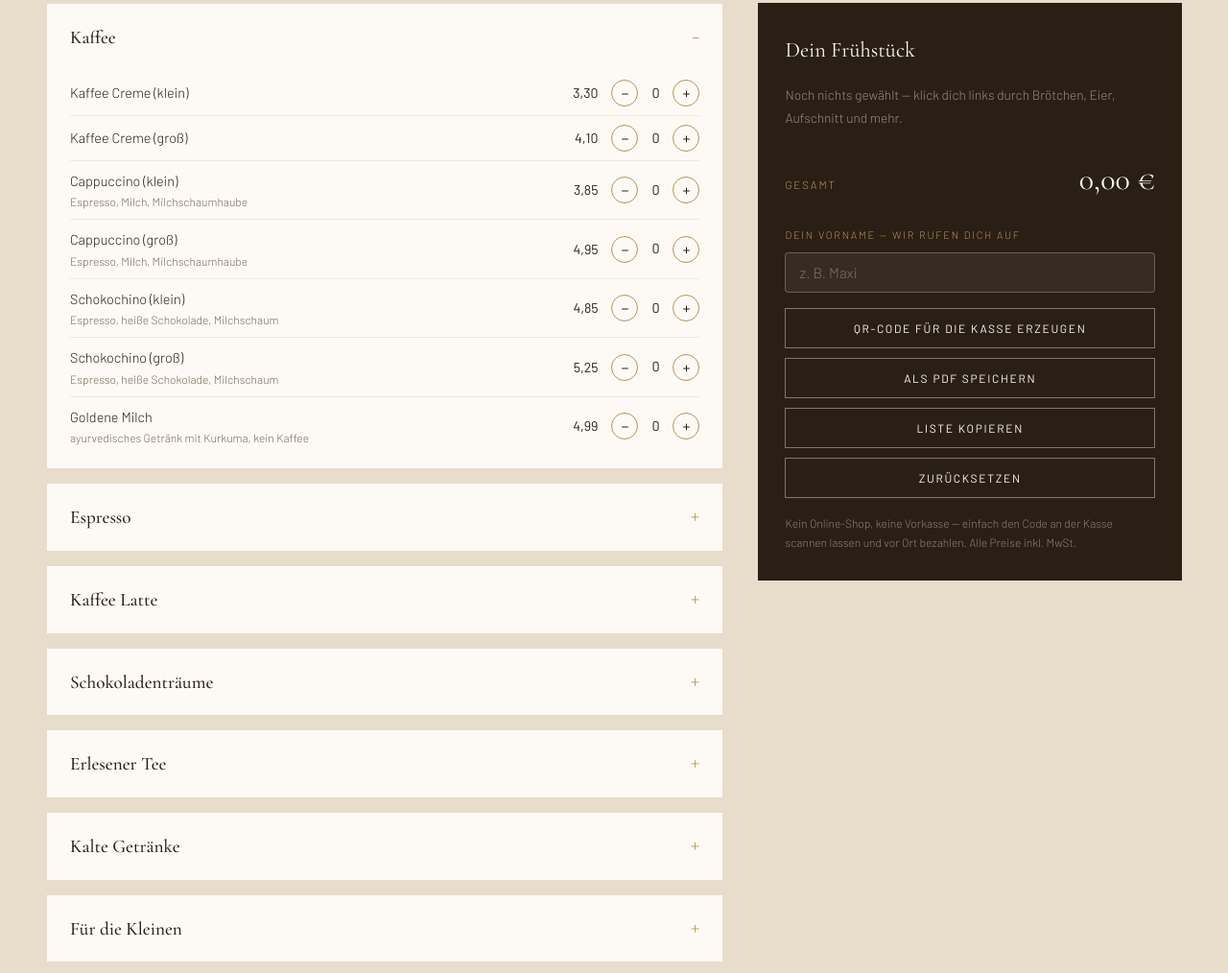
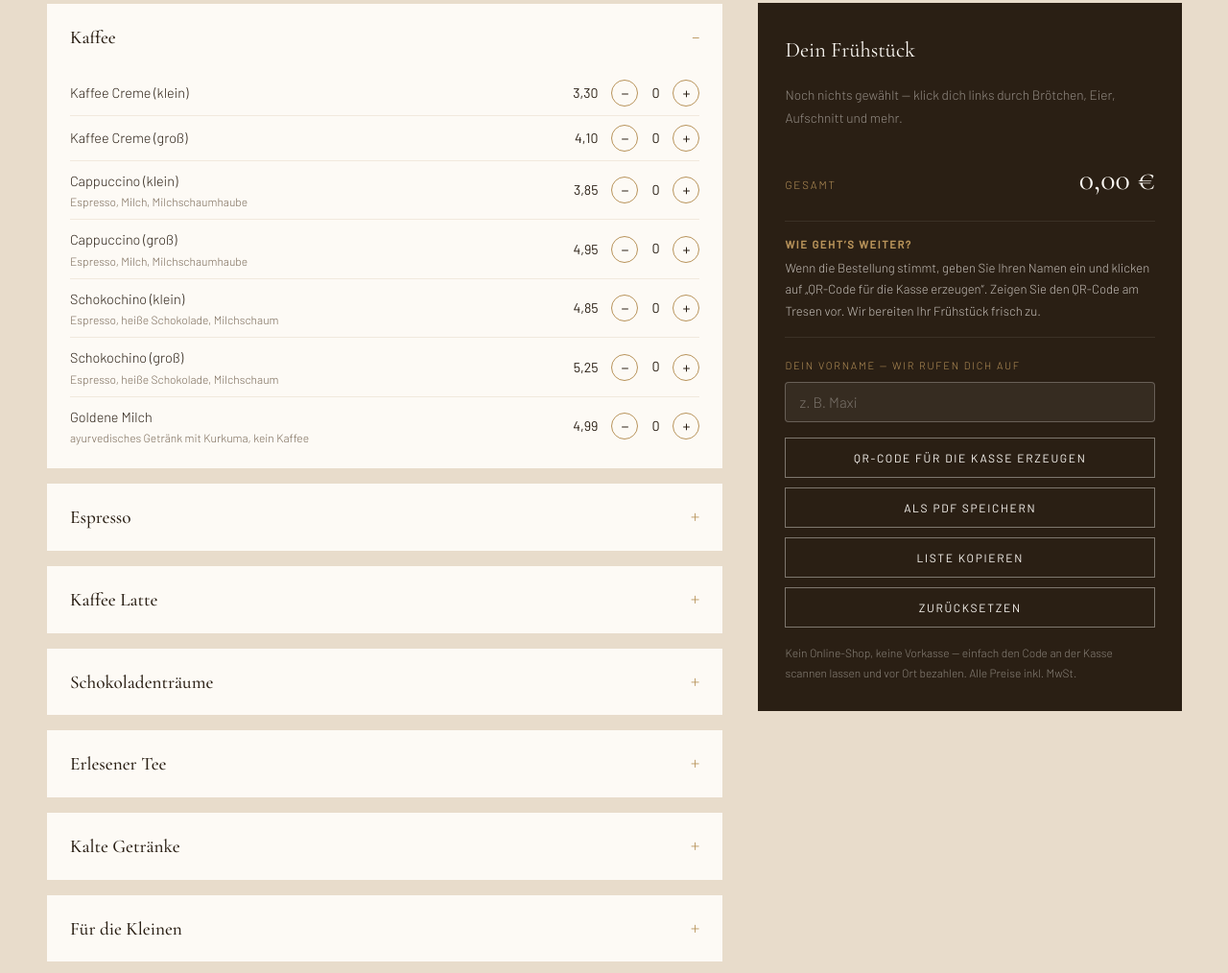
Before and after one commit to helgenug/Brotzeit, a website: page speisekarte.html in a window 1280 px wide. Shown: the part 797-1811 px from the top of the page at 96% size. Drawn offline with nearby package versions, Linux system fonts and the light colour scheme.

Commit message:
Add files via upload

```diff
--- a/speisekarte.html
+++ b/speisekarte.html
@@ -535,6 +535,23 @@
   font-weight: 400;
   color: var(--white);
 }
+.konfig-weiter {
+  margin: -6px 0 20px;
+  padding: 14px 0 16px;
+  border-top: 1px solid rgba(253,250,245,0.08);
+  border-bottom: 1px solid rgba(253,250,245,0.08);
+  font-size: 0.82rem;
+  line-height: 1.7;
+  color: rgba(253,250,245,0.72);
+}
+.konfig-weiter strong {
+  display: block;
+  margin-bottom: 4px;
+  color: var(--brown-light);
+  font-size: 0.7rem;
+  letter-spacing: 0.14em;
+  text-transform: uppercase;
+}
 .konfig-name { margin-bottom: 16px; }
 .konfig-name label {
   display: block;
@@ -929,6 +946,7 @@ if (new URLSearchParams(location.search).has('bestellung')) {
           <span class="konfig-total-label">Gesamt</span>
           <span class="konfig-total-wert" id="konfig-total">0,00 €</span>
         </div>
+        <p class="konfig-weiter"><strong>Wie geht’s weiter?</strong>Wenn die Bestellung stimmt, geben Sie Ihren Namen ein und klicken auf „QR-Code für die Kasse erzeugen“. Zeigen Sie den QR-Code am Tresen vor. Wir bereiten Ihr Frühstück frisch zu.</p>
         <div class="konfig-name">
           <label for="konfig-vorname">Dein Vorname — wir rufen dich auf</label>
           <input type="text" id="konfig-vorname" placeholder="z. B. Maxi" maxlength="30" autocomplete="given-name">
```
Also changed, not shown: sushi.html (+1 -1 lines).
